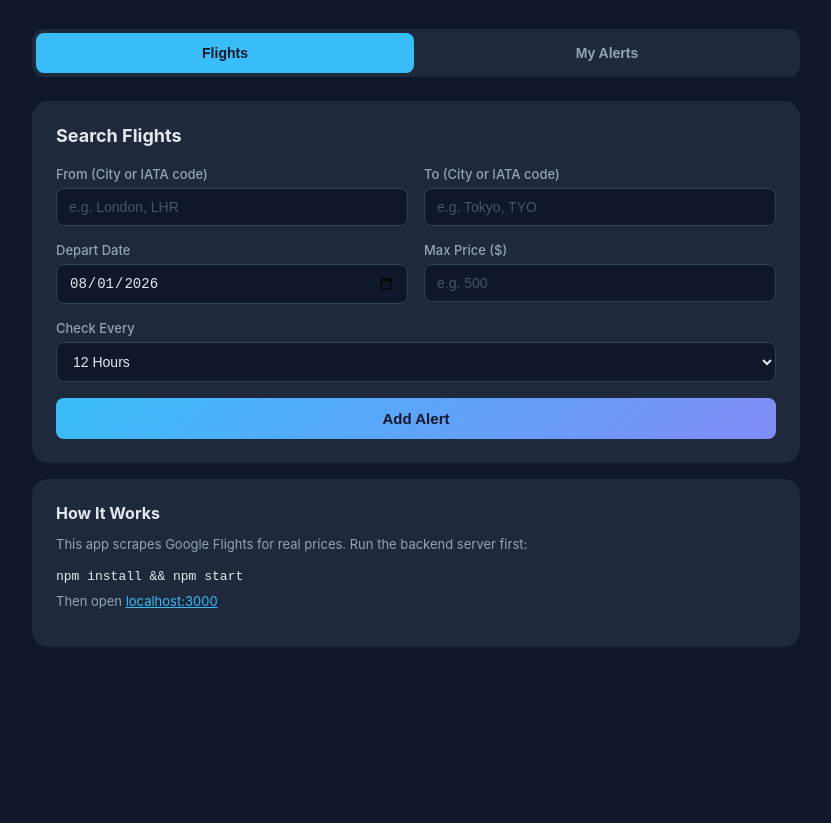
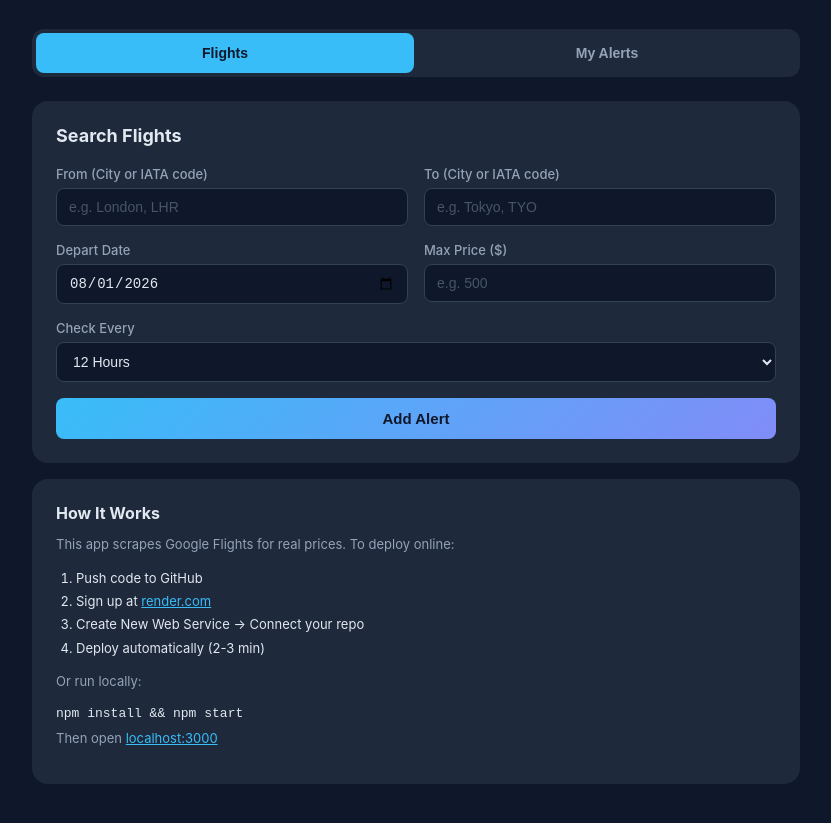
Before and after one commit to Ashrafhij/FPP, a website: page index.html in a window 1280 px wide. Shown: the part 89-912 px from the top of the page, without its empty margins (224-1055 px from the left). Before the commit the page ends 800 px from the top, so only its background shows below. Drawn offline with Linux system fonts and the light colour scheme.

Commit message:
docs: update how it works with online deploy steps
replace the original backend run note with online deployment instructions for Render, then re-add local run instructions

```diff
--- a/index.html
+++ b/index.html
@@ -61,7 +61,14 @@
 
             <div class="card api-note">
                 <h3>How It Works</h3>
-                <p>This app scrapes Google Flights for real prices. Run the backend server first:</p>
+                <p>This app scrapes Google Flights for real prices. To deploy online:</p>
+                <ol style="margin:12px 0;padding-left:20px;line-height:1.8">
+                    <li>Push code to GitHub</li>
+                    <li>Sign up at <a href="https://render.com" target="_blank">render.com</a></li>
+                    <li>Create New Web Service → Connect your repo</li>
+                    <li>Deploy automatically (2-3 min)</li>
+                </ol>
+                <p>Or run locally:</p>
                 <code>npm install && npm start</code>
                 <p style="margin-top:8px">Then open <a href="http://localhost:3000" target="_blank">localhost:3000</a></p>
             </div>
```
